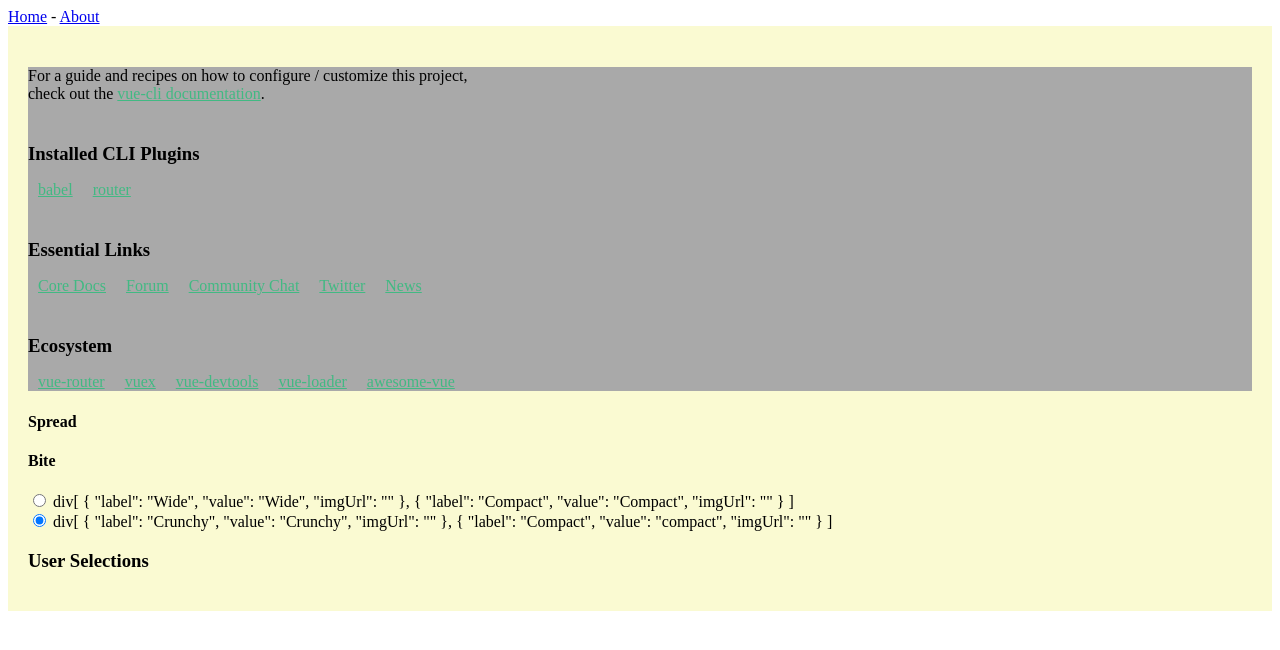
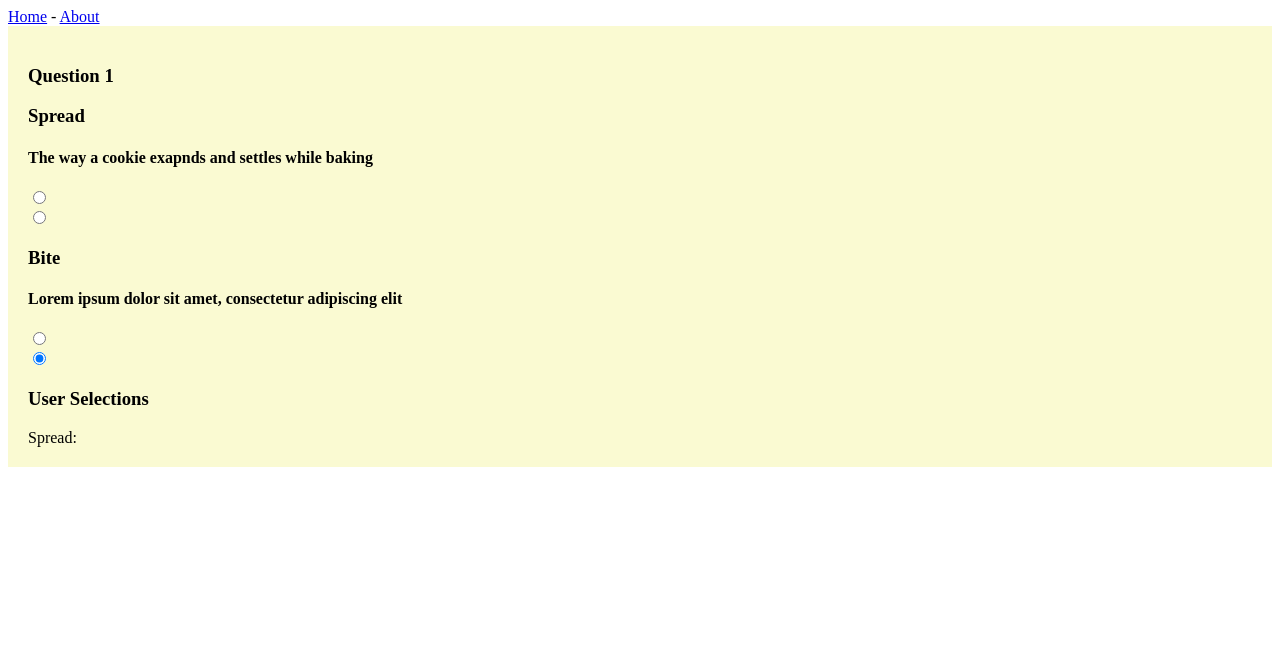
Before and after one commit to rosieett/theCookieEffect, a Vue app: page / in a window 1280 px wide. Shown: the top 650 px of the page. Built offline with nearby package versions, Linux system fonts and the light colour scheme.

Commit message:
home page updates

```diff
--- a/src/views/Home.vue
+++ b/src/views/Home.vue
@@ -1,27 +1,31 @@
 <template>
   <div class="home">
 
-    <hello-world />
+    <!-- <hello-world /> -->
 
     <div id ="form">
-      <div>
-        <h3></h3>
-        <div v-for="category in categories">
-          <h4>{{ category.name }}</h4>
+        <h3>Question 1</h3>
+
+          <div v-for="category in categories">
+          <h3>{{ category.name }}</h3>
+            <h4>{{ category.description }}</h4>
+
+          <div v-for="options in categories">
+            <input type="radio" name="name" id="one" v-bind:value="categories.value" v-model="categories.name">
+            <label for="one">{{ options.label }}</label>
         </div>
-        <div v-for="options in categories">
-          <input type="radio" name="name" id="one" v-bind:value="categories.value" v-model="categories.name">
-          div<label for="one">{{ options.options }}</label>
       </div>
 
       <div>
         <h3>User Selections</h3>
         <div>
-          <!-- Spread: {{categories.spread}} -->
+          Spread: {{ categories.value }}
         </div>
       </div>
       </div>
     </div>
+
+
   </div>
 </template>
 
@@ -41,7 +45,7 @@ export default {
             {
               label: "Wide",
               value: "Wide",
-              imgUrl: ""
+              imgUrl: "cookieproject/src/components/HelloWorld.vue"
             },
             {
               label: "Compact",
@@ -68,21 +72,6 @@ export default {
           ],
         },
       ]
-      // cookieOptions: {
-      //   spread: [
-      //     {
-      //       label: 'Wide',
-      //       value: 'Wide Cookies'
-      //     },
-      //     {
-      //       label: 'Compact',
-      //       value: 'Compact'
-      //     }
-      //   ]
-      // },
-      // cookieSelections: {
-      //   spread: "",
-      // }
     }
   },
   methods:{
```
Also changed, not shown: 1 other file (tests, documents, lock files or other folders).
